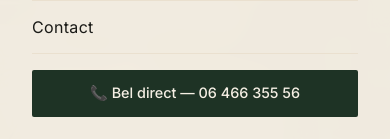
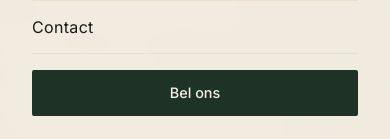
Before and after one commit to sebasvandijck/staring, a Next.js app: page / in a window 390 px wide. Both pictures are taken after a click on the button 340 px from the left and 31 px from the top of the page. Shown: the part 238-377 px from the top of the page. Built offline with nearby package versions, Linux system fonts and the light colour scheme; a web font is replaced by a local one.

Commit message:
fix mobile menu cta

```diff
--- a/components/Nav.tsx
+++ b/components/Nav.tsx
@@ -147,7 +147,7 @@ export default function Nav() {
               fontSize: '0.9rem', fontWeight: 500,
             }}
           >
-            {lang === 'nl' ? '📞 Bel direct — 06 466 355 56' : '📞 Call now — 06 466 355 56'}
+            {lang === 'nl' ? 'Bel ons' : 'Call us'}
           </a>
         </div>
       )}
```
